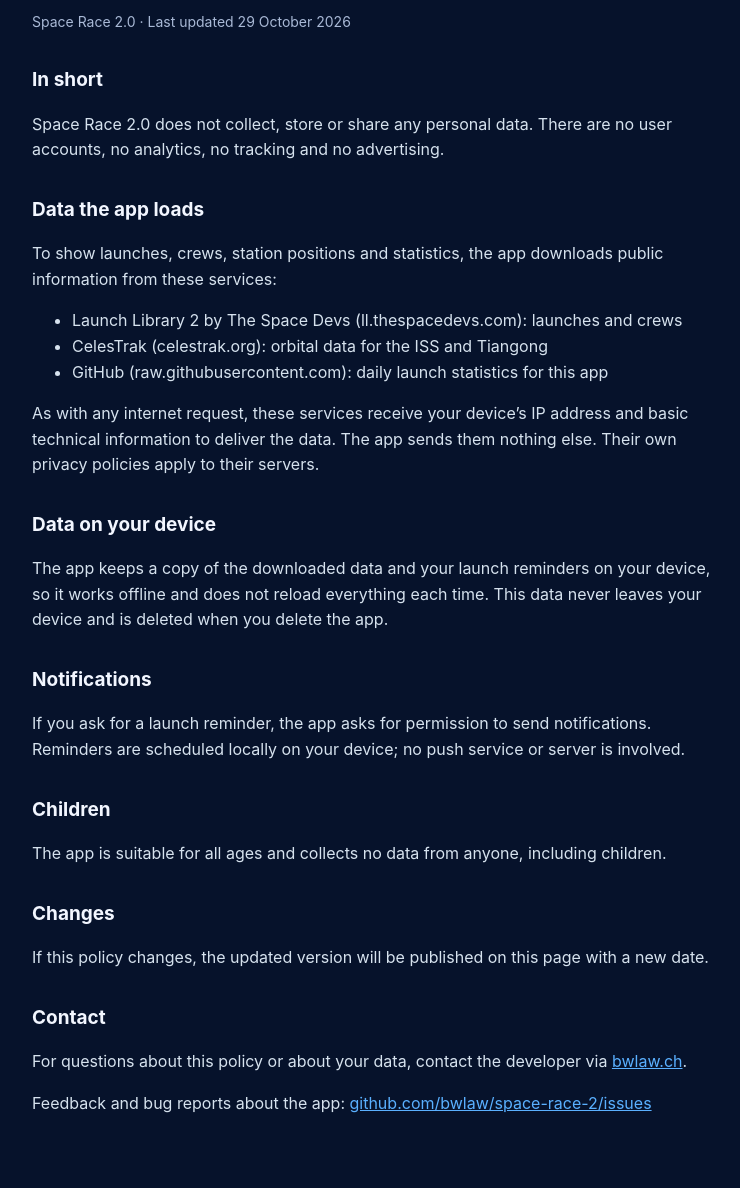
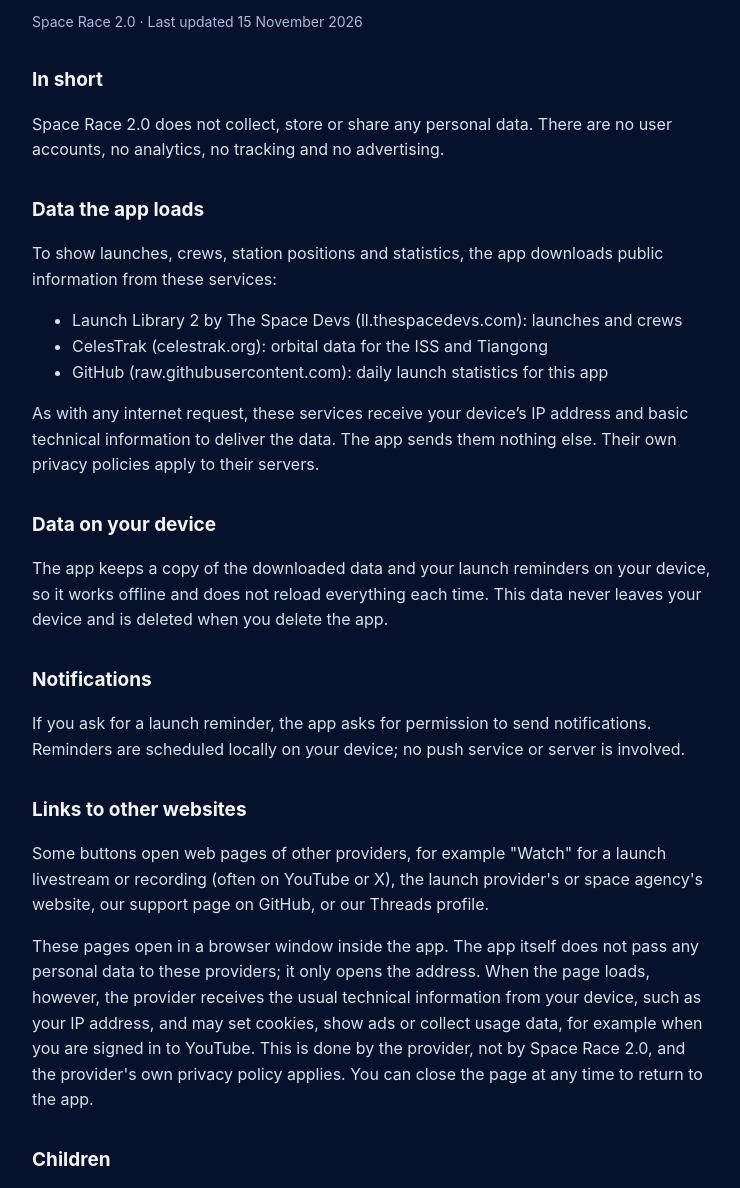
Before and after one commit to bwlaw/space-race-2, a website: page docs/privacy.html in a window 1280 px wide. Shown: the part 96-1284 px from the top of the page, without its empty margins (268-1008 px from the left). Drawn offline with Linux system fonts and the light colour scheme.

Commit message:
Privacy policy: links to other websites

```diff
--- a/docs/privacy.html
+++ b/docs/privacy.html
@@ -14,7 +14,7 @@ p,li{color:#D6E2EE}a{color:#5AB0FF}.muted{color:#A9B9D6;font-size:14px}
 <body>
 <main>
 <h1>Privacy policy</h1>
-<p class="muted">Space Race 2.0 · Last updated 29 October 2026</p>
+<p class="muted">Space Race 2.0 · Last updated 15 November 2026</p>
 
 <h2>In short</h2>
 <p>Space Race 2.0 does not collect, store or share any personal data. There are no user accounts, no analytics, no tracking and no advertising.</p>
@@ -34,6 +34,10 @@ p,li{color:#D6E2EE}a{color:#5AB0FF}.muted{color:#A9B9D6;font-size:14px}
 <h2>Notifications</h2>
 <p>If you ask for a launch reminder, the app asks for permission to send notifications. Reminders are scheduled locally on your device; no push service or server is involved.</p>
 
+<h2>Links to other websites</h2>
+<p>Some buttons open web pages of other providers, for example "Watch" for a launch livestream or recording (often on YouTube or X), the launch provider's or space agency's website, our support page on GitHub, or our Threads profile.</p>
+<p>These pages open in a browser window inside the app. The app itself does not pass any personal data to these providers; it only opens the address. When the page loads, however, the provider receives the usual technical information from your device, such as your IP address, and may set cookies, show ads or collect usage data, for example when you are signed in to YouTube. This is done by the provider, not by Space Race 2.0, and the provider's own privacy policy applies. You can close the page at any time to return to the app.</p>
+
 <h2>Children</h2>
 <p>The app is suitable for all ages and collects no data from anyone, including children.</p>
 
```
